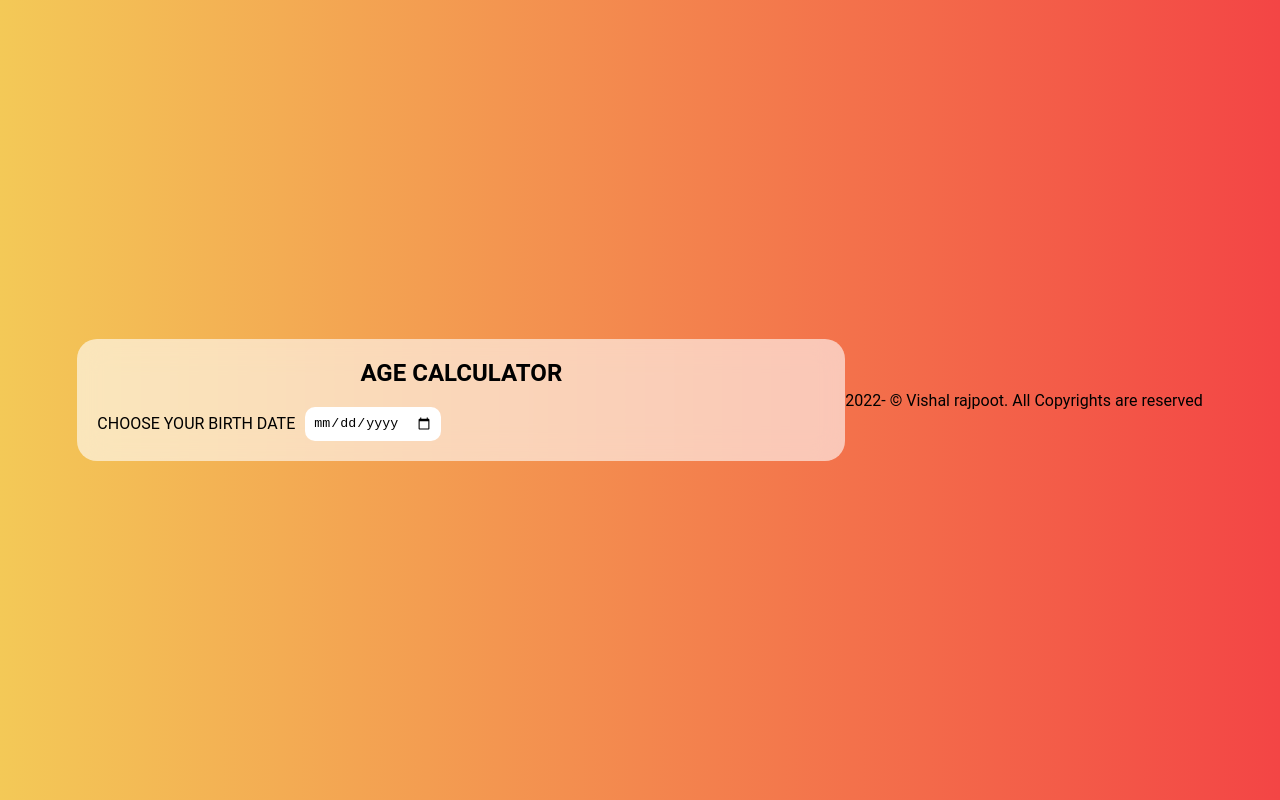
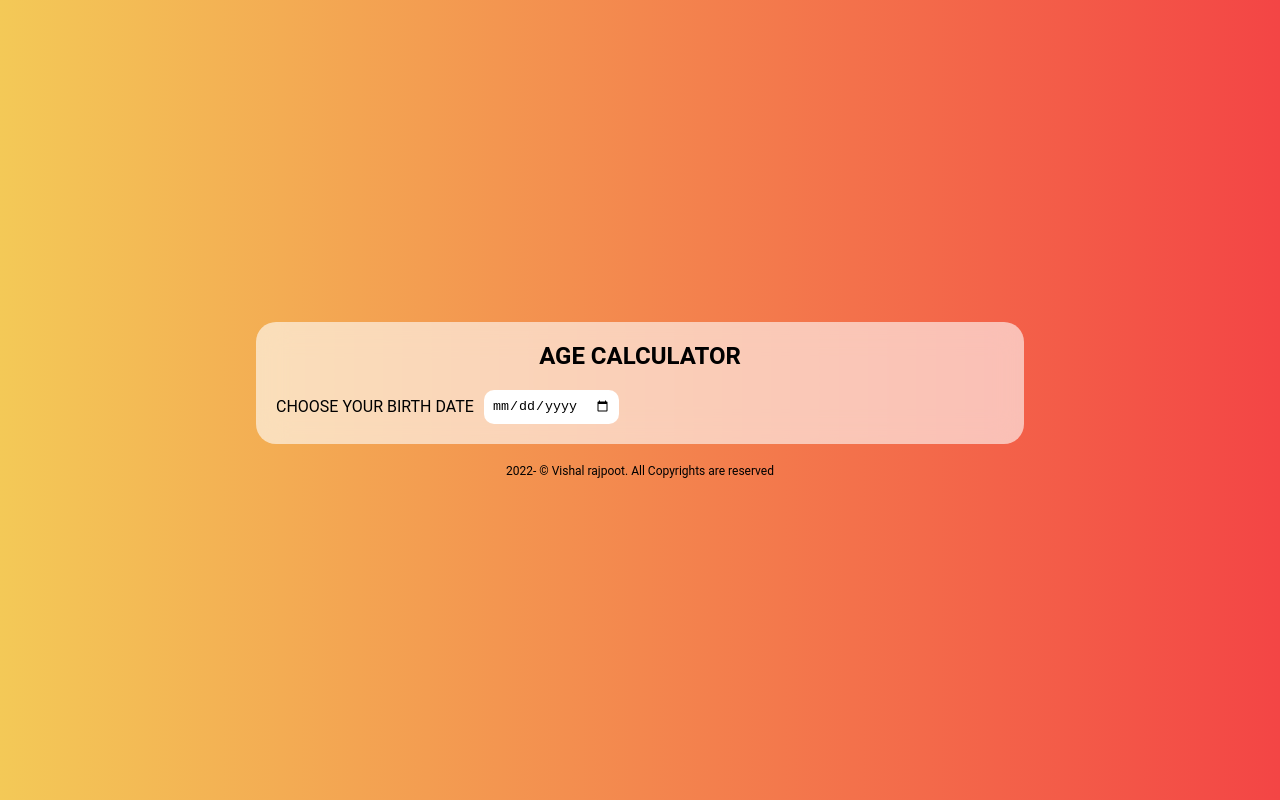
Before and after one commit to vishal-rajpoot/Age-Calculator, a plain HTML site: page index.html in a window 1280 px wide. Drawn offline with Linux system fonts and the light colour scheme.

Commit message:
Update style.css
added style to copyright text

```diff
--- a/style.css
+++ b/style.css
@@ -10,6 +10,7 @@ body{
     min-height: 100vh;
     background: linear-gradient(to right, rgb(243, 201, 87) 0% , rgb(243, 69, 69) 100%);
     display: flex;
+    flex-direction: column;
     align-items: center;
     justify-content: center;
     font-family: 'Roboto', sans-serif;
@@ -96,6 +97,15 @@ body{
     font-size: 1.5rem;
     transition: 500ms ease;
 }
+.copyright-text{
+    display: flex;
+    text-align:center;
+    justify-content: center;
+}
+.copyright-text p{
+    font-size: 12px;
+    margin-top: 20px;
+}
 
 @media screen and (max-width: 768px){
     body{
```
